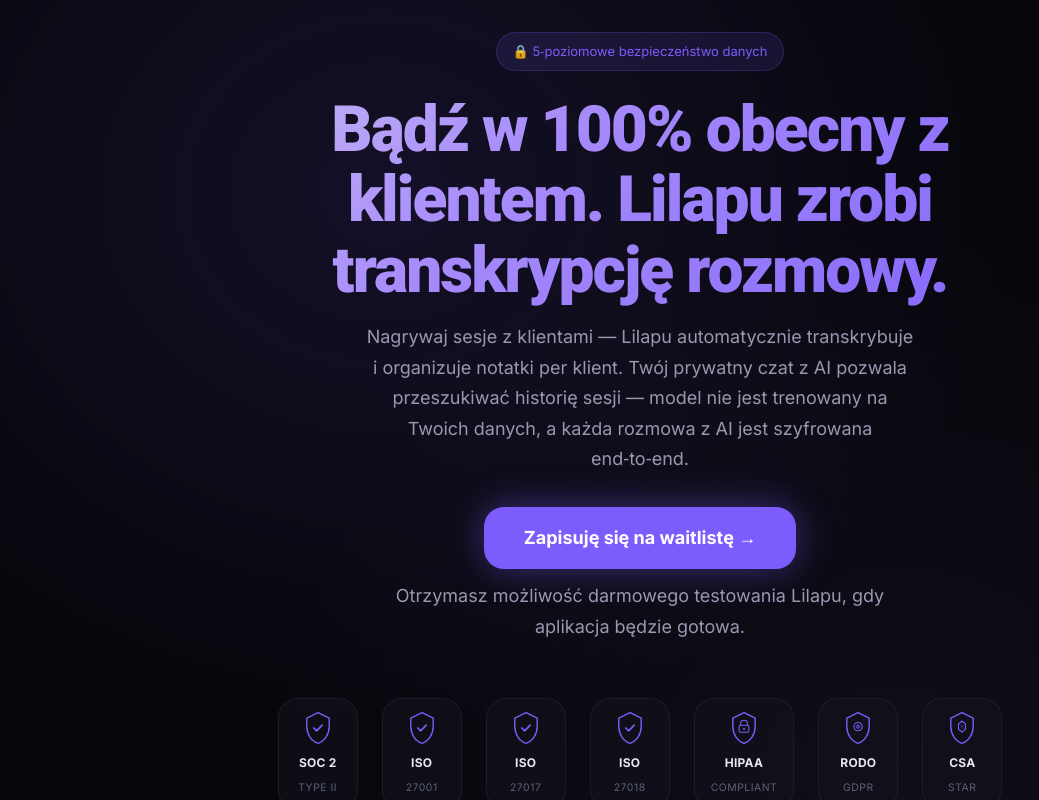
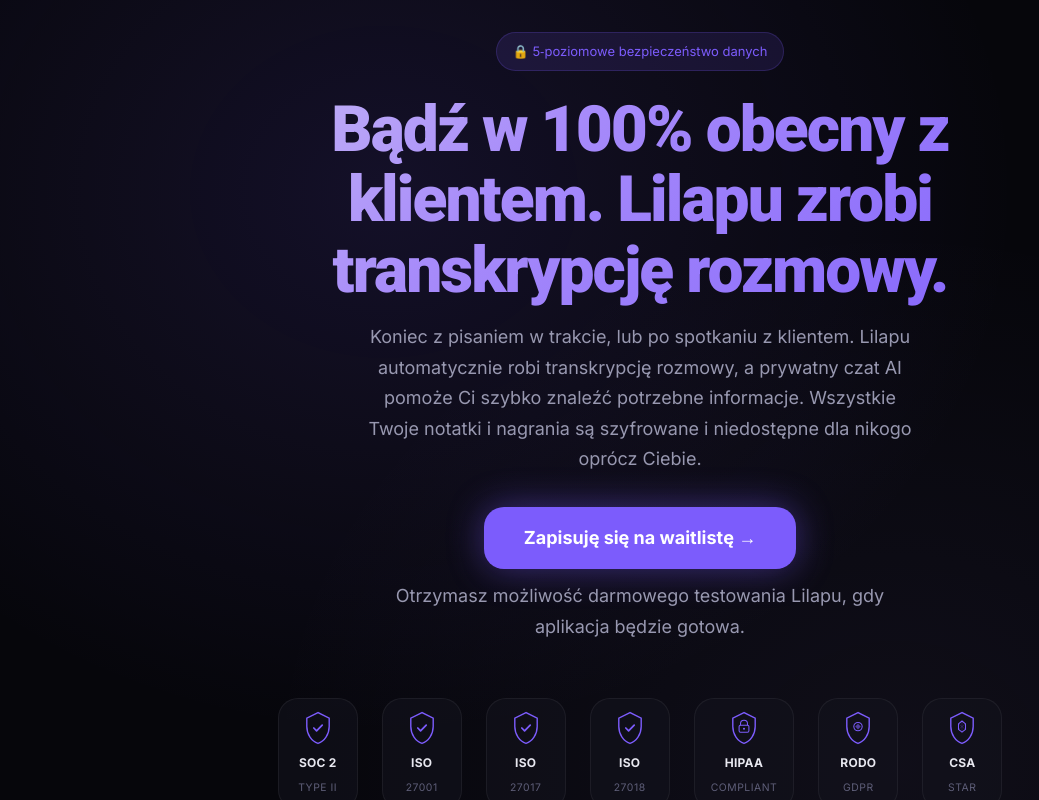
Before and after one commit to pawelszczabel/lilapu, a Next.js app in the folder web/: page / in a window 1280 px wide. Shown: the whole page, without its empty margins (0-1039 px from the left). Built offline with nearby package versions, Linux system fonts and the light colour scheme; no server answers.

Commit message:
copy: update hero subtitle + CTA heading question form

```diff
--- a/web/src/app/page.tsx
+++ b/web/src/app/page.tsx
@@ -115,10 +115,10 @@
                 <h1>Bądź w 100% obecny z klientem. Lilapu zrobi transkrypcję rozmowy.</h1>
 
                 <p>
-                    Nagrywaj sesje z klientami — Lilapu automatycznie transkrybuje
-                    i organizuje notatki per klient. Twój prywatny czat z AI pozwala
-                    przeszukiwać historię sesji — model nie jest trenowany na Twoich danych,
-                    a każda rozmowa z AI jest szyfrowana end‑to‑end.
+                    Koniec z pisaniem w trakcie, lub po spotkaniu z klientem.
+                    Lilapu automatycznie robi transkrypcję rozmowy, a prywatny czat
+                    AI pomoże Ci szybko znaleźć potrzebne informacje. Wszystkie Twoje
+                    notatki i nagrania są szyfrowane i niedostępne dla nikogo oprócz Ciebie.
                 </p>
 
                 <div className="landing-hero-cta">
@@ -418,7 +418,7 @@
 
             {/* Waitlist CTA */}
             <section id="waitlist" className="landing-waitlist">
-                <h2>Chcę skupić się w 100% na klientach, a nie myśleć o robieniu notatek.</h2>
+                <h2>Chcesz skupić się w 100% na klientach, a nie myśleć o robieniu notatek?</h2>
                 <p>
                     Zapisz się na listę oczekujących i bądź wśród pierwszych, którzy
                     przetestują Lilapu.
```
Also changed, not shown: web/src/app/landing/page.tsx (+5 -5 lines).
